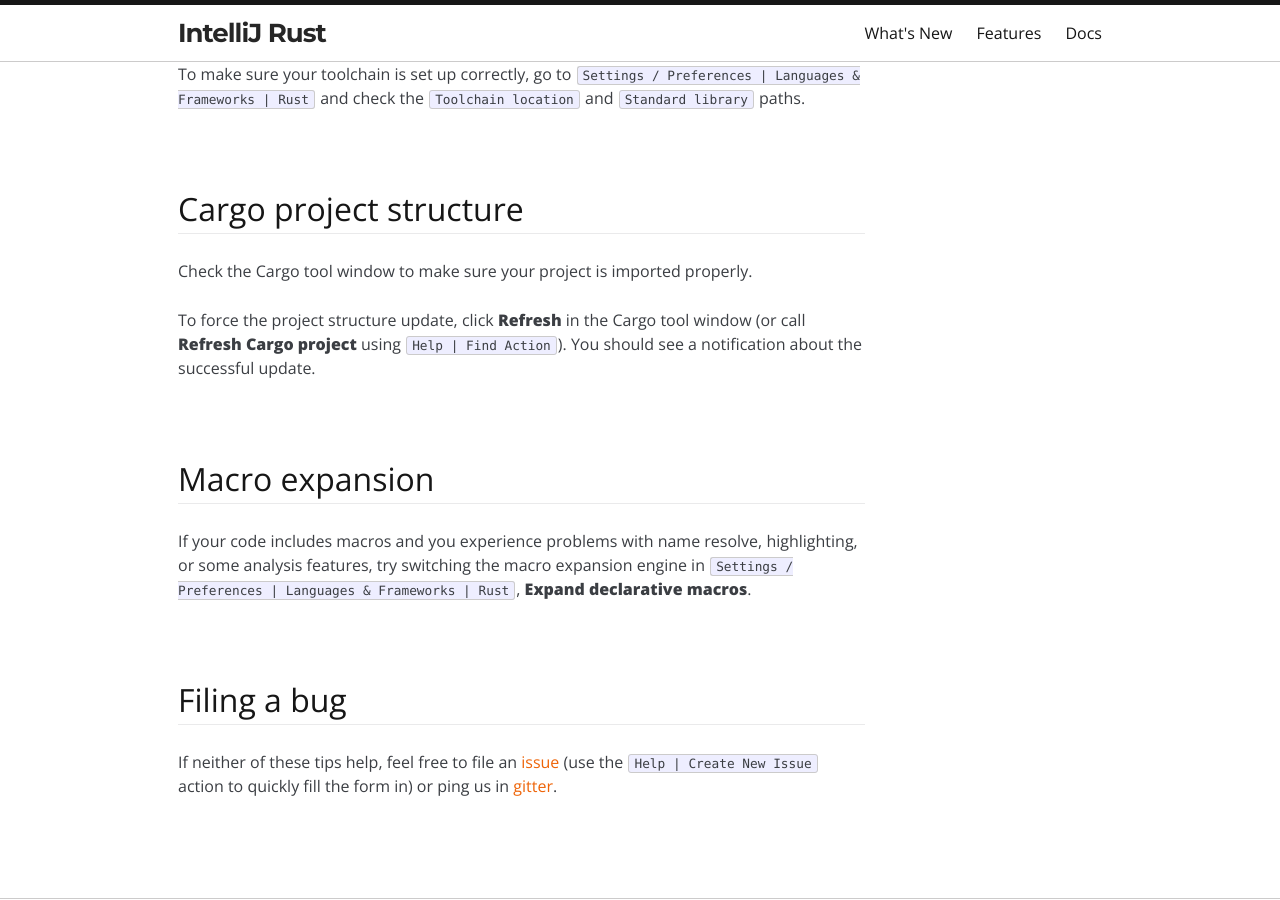
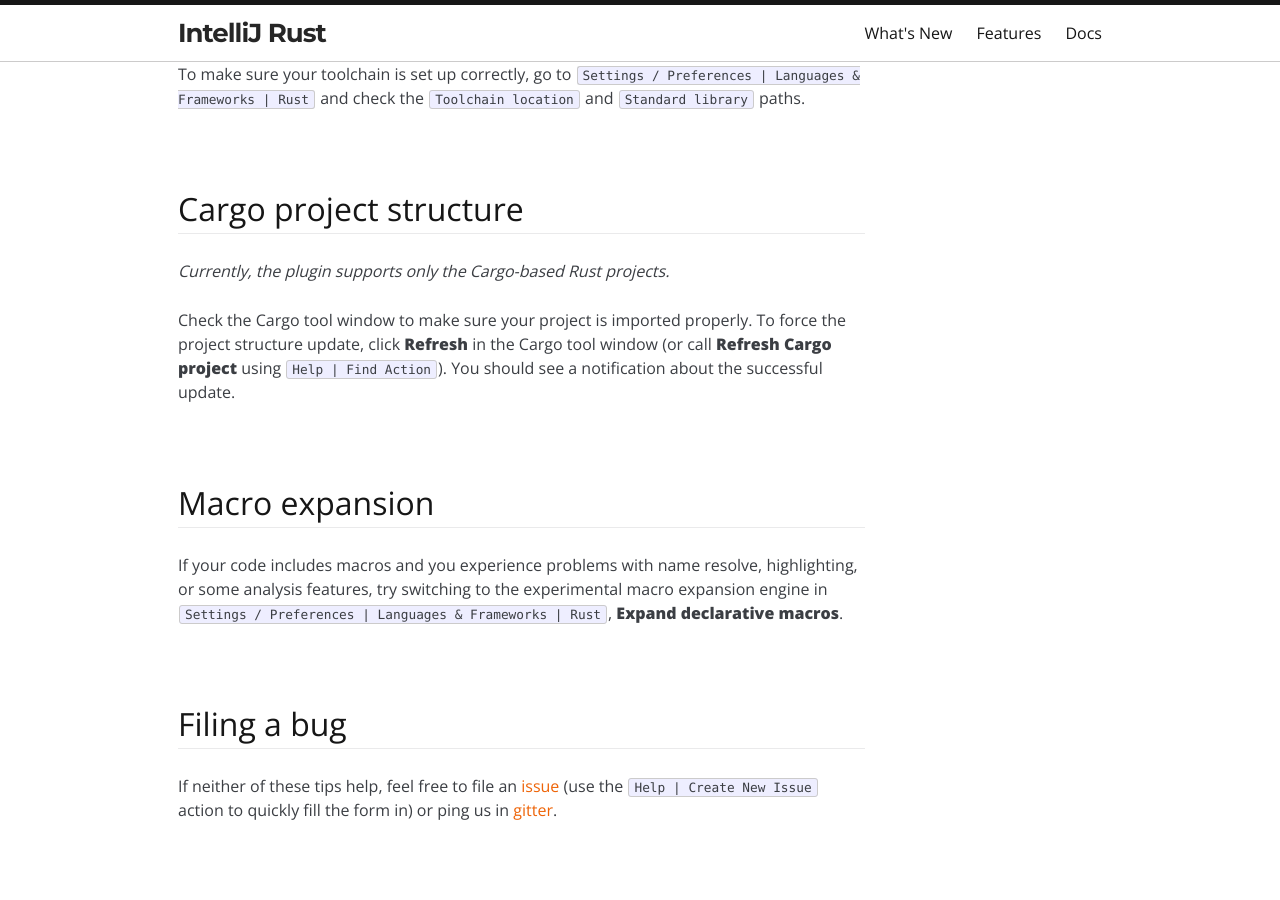
Before and after one commit to intellij-rust/intellij-rust.github.io, a Jekyll site: the page built from _docs/troubleshooting.markdown, in a window 1280 px wide and 900 px high, scrolled down 504 px. Built offline with Jekyll 4.4.1, drawn with Linux system fonts in a browser that asks for light colours; nearby versions of some CDN libraries; some web fonts are replaced.

Commit message:
Docs: review comments

```diff
--- a/_docs/faq.markdown
+++ b/_docs/faq.markdown
@@ -11,8 +11,7 @@
 
 
 {% include h title="What are the compatible IDEs? Is there any difference?" tag="compatible-ides" %}
-The plugin works with all IntelliJ-based IDEs of the version 2019.2 and newer.
-Debugger and profiler are currently available in CLion only. See our
+The plugin works with all IntelliJ-based IDEs. Debugger and profiler are currently available in CLion only. See our
 [Readme](https://github.com/intellij-rust/intellij-rust#compatible-ides)
 for a complete list of the features that differ depending on the particular IDE.
 
--- a/_docs/troubleshooting.markdown
+++ b/_docs/troubleshooting.markdown
@@ -22,9 +22,9 @@
 
 {% include h title="Cargo project structure" %}
 
-Check the Cargo tool window to make sure your project is imported properly.
+*Currently, the plugin supports only the Cargo-based Rust projects.*
 
-To force the project structure update, click **Refresh** in the Cargo tool window
+Check the Cargo tool window to make sure your project is imported properly. To force the project structure update, click **Refresh** in the Cargo tool window
 (or call **Refresh Cargo project** using `Help | Find Action`).
  You should see a notification about the successful update.
 
@@ -32,7 +32,7 @@
 {% include h title="Macro expansion" %}
 
 If your code includes macros and you experience problems with name resolve, highlighting, or some analysis features,
- try switching the macro expansion engine in `Settings / Preferences | Languages & Frameworks | Rust`,
+ try switching to the experimental macro expansion engine in `Settings / Preferences | Languages & Frameworks | Rust`,
  **Expand declarative macros**.
 
 
```
